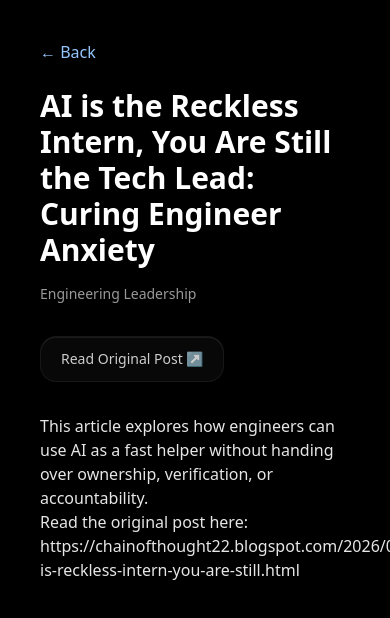
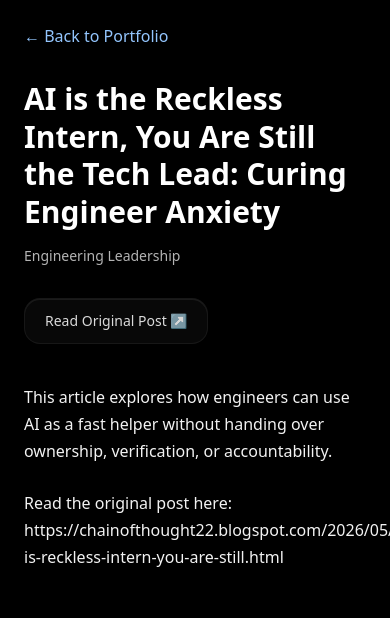
Before and after one commit to Sanket22-creator/sanket.agalave, a React (Vite) app: page /#/blog/ai-reckless-intern-tech-lead in a window 390 px wide. Shown: the top 618 px of the page. Built offline with nearby package versions, Linux system fonts and the light colour scheme.

Commit message:
Improve typography and readability for mobile: better contrast, larger fonts, improved line heights

```diff
--- a/src/App.jsx
+++ b/src/App.jsx
@@ -123,7 +123,7 @@ export default function App() {
 
             <h2 className="text-[1.2rem] sm:text-[1.5rem] font-medium leading-[1.3] mb-5">Engineering That Solves Problems</h2>
 
-            <p className="text-[14px] leading-relaxed text-white/60 max-w-md mb-8">
+            <p className="text-[14px] sm:text-[16px] leading-relaxed text-white/80 max-w-md mb-8">
               Exploring manufacturing systems, operational intelligence, supply chains, and digital transformation through research, engineering, and strategic thinking.
             </p>
 
@@ -146,9 +146,9 @@ export default function App() {
               <div>
                 <h2 className="text-[2rem] sm:text-[2.8rem] leading-[1.05] font-semibold mb-8">Engineering systems with a focus on operational resilience, reliability, and intelligent decision-making.</h2>
 
-                <p className="text-white/65 leading-relaxed mb-6">I am currently pursuing a Master’s in Strategic Management in Logistics in Berlin while working across engineering and operational systems.</p>
+                <p className="text-white/80 leading-relaxed mb-6 text-sm sm:text-base">I am currently pursuing a Master's in Strategic Management in Logistics in Berlin while working across engineering and operational systems.</p>
 
-                <p className="text-white/45 leading-relaxed mb-10">My interests lie in manufacturing systems, safety engineering, process optimization, and resilient supply chains.</p>
+                <p className="text-white/75 leading-relaxed mb-10 text-sm sm:text-base">My interests lie in manufacturing systems, safety engineering, process optimization, and resilient supply chains.</p>
 
                 <div className="grid grid-cols-1 sm:grid-cols-2 gap-4">
                   {["Manufacturing Systems", "Safety & Reliability Engineering", "Supply Chain Strategy", "Digital Transformation"].map((item) => (
@@ -168,7 +168,7 @@ export default function App() {
 
             <div className="mt-10 space-y-4">
               {announcements.map((item) => (
-                <div key={item} className="glass rounded-2xl px-6 py-5 text-white/75">{item}</div>
+                <div key={item} className="glass rounded-2xl px-6 py-5 text-white/85 text-sm sm:text-base leading-relaxed">{item}</div>
               ))}
             </div>
           </div>
@@ -231,17 +231,17 @@ export default function App() {
                 <Link
                   key={blog.id}
                   to={`/blog/${blog.id}`}
-                  className="block glass rounded-3xl p-10 hover:bg-white/5 transition-colors"
+                  className="block glass rounded-3xl p-8 sm:p-10 hover:bg-white/5 transition-colors"
                 >
-                  <div className="text-[12px] text-blue-200 mb-5">{blog.category}</div>
+                  <div className="text-[12px] sm:text-[13px] text-blue-300 mb-5 font-medium">{blog.category}</div>
 
-                  <h3 className="text-[2rem] sm:text-[2.4rem] leading-[1.05] font-semibold max-w-3xl mb-6">
+                  <h3 className="text-[1.5rem] sm:text-[2rem] md:text-[2.2rem] leading-[1.2] font-semibold max-w-3xl mb-6 text-white">
                     {blog.title}
                   </h3>
 
-                  <p className="text-white/60 max-w-2xl leading-relaxed mb-8">{blog.excerpt}</p>
+                  <p className="text-white/80 max-w-2xl leading-relaxed mb-8 text-sm sm:text-base">{blog.excerpt}</p>
 
-                  <div className="inline-flex items-center rounded-2xl px-5 py-4 glass text-sm text-white/80 hover:text-white transition-colors">
+                  <div className="inline-flex items-center rounded-2xl px-5 py-3 sm:py-4 glass text-sm sm:text-base text-white/85 hover:text-white transition-colors font-medium">
                     Open Blog Detail ↗
                   </div>
                 </Link>
--- a/src/index.css
+++ b/src/index.css
@@ -18,3 +18,28 @@
 .no-scrollbar::-webkit-scrollbar {
   display: none;
 }
+
+/* Improved typography for readability */
+.blog-content {
+  @apply text-white/95 leading-relaxed;
+}
+
+.blog-content p {
+  @apply mb-6 text-base sm:text-lg leading-[1.7];
+}
+
+.blog-content h2 {
+  @apply text-xl sm:text-2xl font-semibold mt-8 mb-4 text-white;
+}
+
+.blog-content h3 {
+  @apply text-lg sm:text-xl font-semibold mt-6 mb-3 text-white/95;
+}
+
+.blog-content strong {
+  @apply text-white font-semibold;
+}
+
+.blog-card-text {
+  @apply text-white/85 leading-relaxed;
+}
--- a/src/pages/BlogPost.jsx
+++ b/src/pages/BlogPost.jsx
@@ -18,25 +18,25 @@ export default function BlogPost() {
   }
 
   return (
-    <main className="min-h-screen p-10 bg-black text-white">
+    <main className="min-h-screen p-6 sm:p-10 bg-black text-white">
       <div className="max-w-3xl mx-auto">
-        <Link to="/" className="text-blue-300 mb-6 inline-block">← Back</Link>
+        <Link to="/" className="text-blue-300 mb-8 inline-block hover:text-blue-200 transition-colors">← Back to Portfolio</Link>
 
-        <h1 className="text-3xl sm:text-4xl font-bold mb-4">{blog.title}</h1>
-        <div className="text-sm text-white/60 mb-8">{blog.category}</div>
+        <h1 className="text-3xl sm:text-5xl font-bold mb-4 leading-tight text-white">{blog.title}</h1>
+        <div className="text-sm sm:text-base text-white/70 mb-8 font-medium">{blog.category}</div>
 
         {blog.externalUrl && (
           <a
             href={blog.externalUrl}
             target="_blank"
             rel="noreferrer"
-            className="inline-flex items-center rounded-2xl px-5 py-3 glass text-sm text-white/80 hover:text-white transition-colors mb-8"
+            className="inline-flex items-center rounded-2xl px-5 py-3 glass text-sm sm:text-base text-white/85 hover:text-white transition-colors mb-10 font-medium"
           >
             Read Original Post ↗
           </a>
         )}
 
-        <article className="prose prose-invert max-w-none text-white/90">
+        <article className="blog-content">
           {blog.fullContent.split("\n\n").map((para, i) => (
             <p key={i}>{para}</p>
           ))}
```
